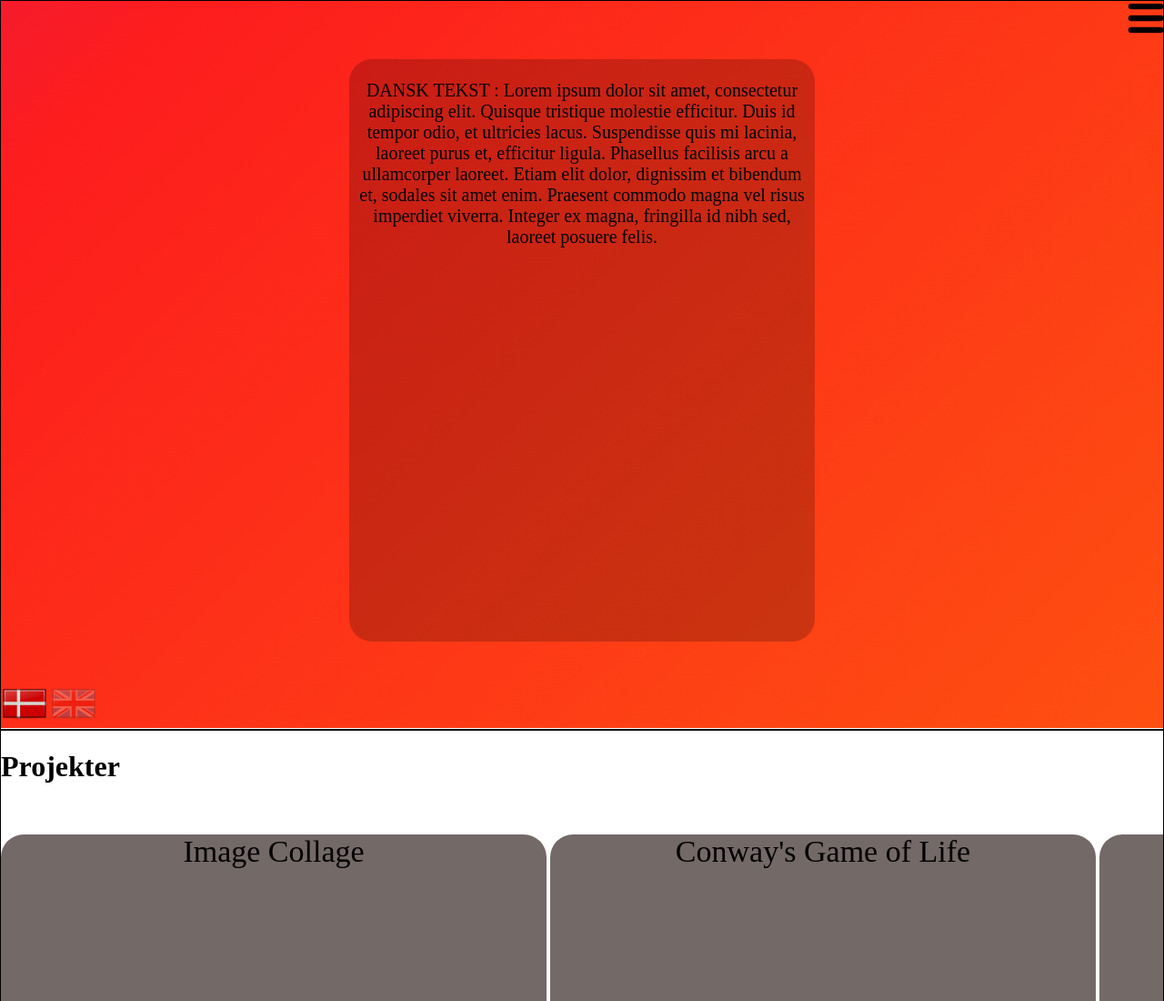
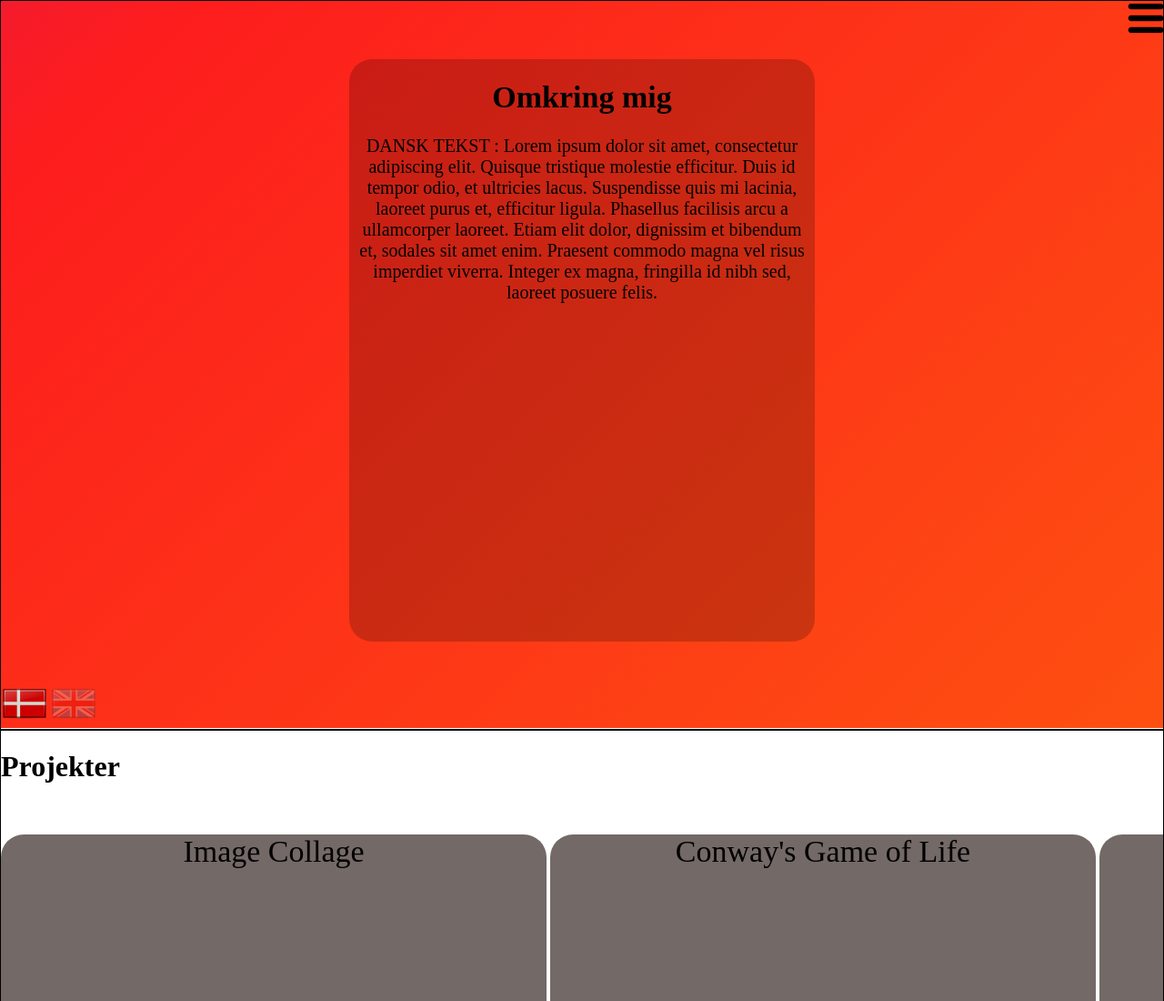
Before and after one commit to D4nfa/D4nfa.github.io, a plain HTML site: page index.html in a window 1280 px wide. Shown: the top 1100 px of the page at 91% size. Drawn offline with Linux system fonts and the light colour scheme.

Commit message:
fixed typo

```diff
--- a/index.html
+++ b/index.html
@@ -43,7 +43,7 @@
 	<div id="about" class="fullScreen section">
 		<div id="aboutDiv">
 			<div>
-				<h1 style="display: block; font-size: 34px;"localiz="ABOUT-TITLE"></h1>
+				<h1 style="display: block; font-size: 34px;"localize="ABOUT-TITLE"></h1>
 				<p style="display: block; margin: 10px; font-size: 20px;"localize="ABOUT-TEXT"></p>
 			</div>
 		</div>
```
